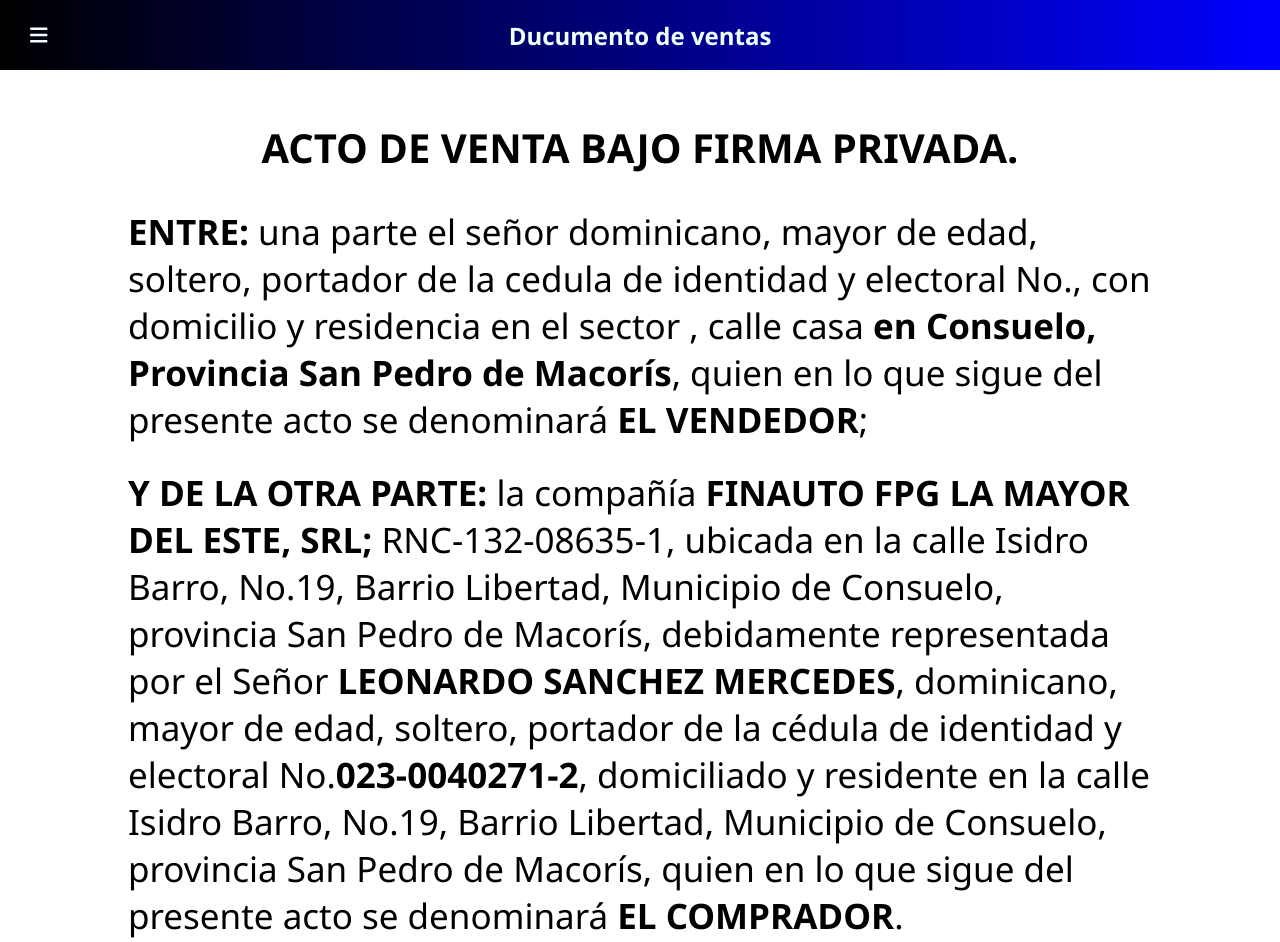
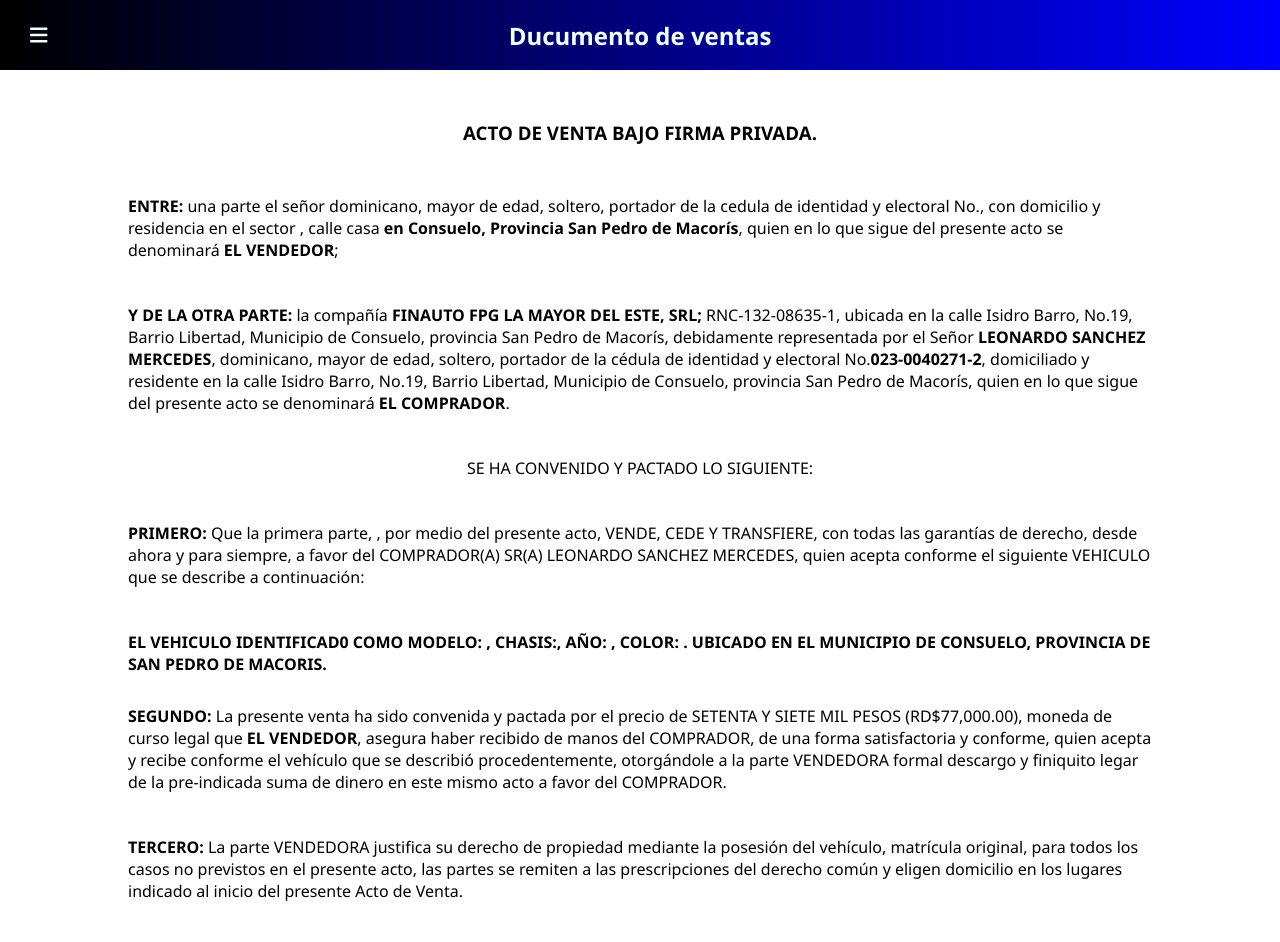
Before and after one commit to rokola18/Delear-App, a React app: page /despacho in a window 1280 px wide. Shown: the top 942 px of the page. Built offline with nearby package versions, Linux system fonts and the light colour scheme.

Commit message:
de nuevo

```diff
--- a/src/frontent/css/body.css
+++ b/src/frontent/css/body.css
@@ -85,10 +85,6 @@
     }
   }
 
-  .acto{
-    font-size: 40px;
-  }
-
-  .venta{
-    font-size: 35px;
-  }
+.venta{
+    margin-top: 30px;
+}
```
